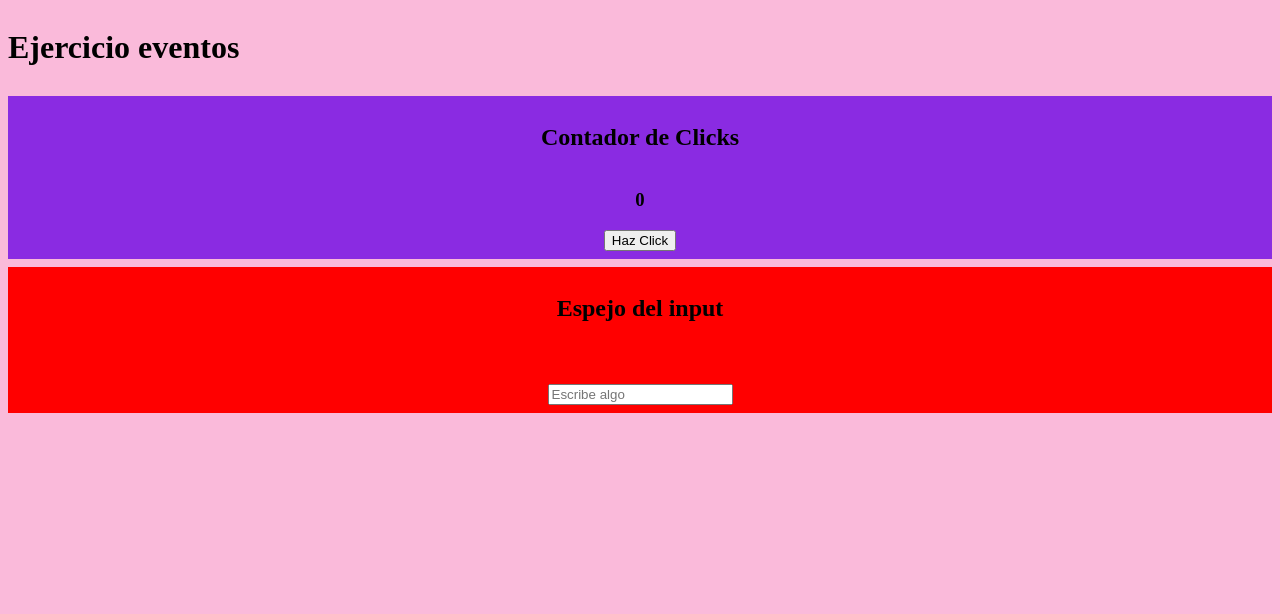
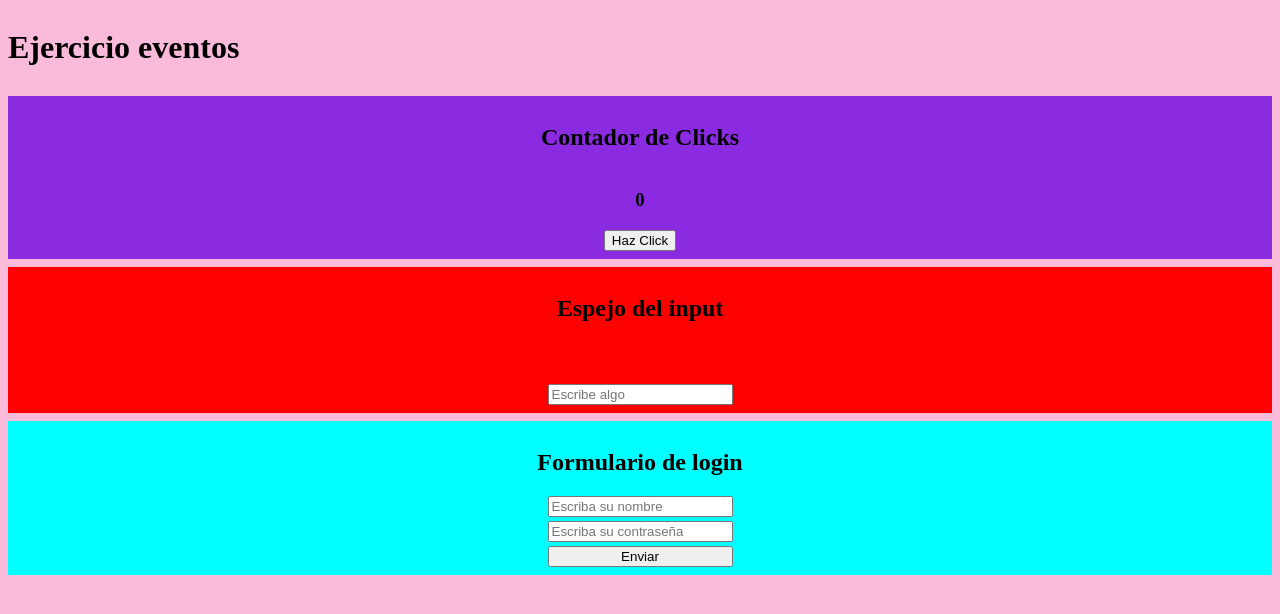
Before and after one commit to javier-ibanez-vizuete/react-events, a React (Vite) app: page / in a window 1280 px wide. Shown: the top 614 px of the page. Built offline with nearby package versions, Linux system fonts and the light colour scheme.

Commit message:
feat(app): add a form who displays temporally the input's values when user submit it

```diff
--- a/src/App.jsx
+++ b/src/App.jsx
@@ -1,4 +1,5 @@
 import { ClicksCounter } from "./components/ClicksCounter/ClicksCounter";
+import { Form } from "./components/Form/Form";
 import { InputMirror } from "./components/InputMirror/InputMirror";
 
 export const App = () => {
@@ -7,6 +8,7 @@ export const App = () => {
 			<h1>Ejercicio eventos</h1>
 			<ClicksCounter />
 			<InputMirror />
+			<Form />
 		</>
 	);
 };
--- /dev/null
+++ b/src/components/Form/Form.css
@@ -0,0 +1,37 @@
+.form-container {
+	background-color: aqua;
+}
+
+.form-container form {
+	display: flex;
+	flex-direction: column;
+	gap: 4px;
+}
+
+.data-form-container {
+	display: flex;
+	flex-direction: column;
+	justify-content: center;
+	align-items: center;
+
+	position: absolute;
+	top: 0;
+	right: 0;
+	bottom: 0;
+	left: 0;
+	background-color: antiquewhite;
+}
+
+.data-container {
+	display: flex;
+	align-items: center;
+	gap: 8px;
+}
+
+.data-container h3::after {
+	content: ":";
+}
+
+.data-container p {
+	font-weight: 200;
+}
--- /dev/null
+++ b/src/components/Form/Form.jsx
@@ -0,0 +1,110 @@
+import { useState } from "react";
+import "./Form.css";
+
+export const Form = () => {
+	const initialData = { user: "", password: "" };
+	const [data, setData] = useState(initialData);
+	const [view, setView] = useState(false);
+	const onSubmitForm = (event) => {
+		event.preventDefault();
+		if (data.user === "" || data.password === "") return;
+		setView(!view);
+		setTimeout(() => {
+			setView(false);
+			setData(initialData);
+		}, 2000);
+	};
+
+	const onChangeInput = (event) => {
+		const { name, value } = event.target;
+		setData((prev) => ({ ...prev, [name]: value.trim() }));
+	};
+
+	return (
+		<div className="form-container">
+			<h2>Formulario de login</h2>
+			<form action="#" method="get" onSubmit={onSubmitForm}>
+				<input
+					type="text"
+					name="user"
+					value={data.user}
+					placeholder="Escriba su nombre"
+					id="input-user-name"
+					onChange={onChangeInput}
+				/>
+				<input
+					type="password"
+					name="password"
+					value={data.password}
+					placeholder="Escriba su contraseña"
+					id="input-user-pass"
+					onChange={onChangeInput}
+				/>
+				<button>Enviar</button>
+				{view && (
+					<div className="data-form-container">
+						<h2>DATOS</h2>
+						{Object.entries(data).map(([data, value]) => {
+							console.log(data);
+							console.log(value);
+							return (
+								<div className="data-container" key={data}>
+									<h3>{data}</h3>
+									<p>{value}</p>
+								</div>
+							);
+						})}
+					</div>
+				)}
+			</form>
+		</div>
+	);
+};
+
+// ESTA FORMA ES CON UN ARRAY (Pero no puedo identificar que dato pertenece a cada campo)
+
+// export const Form = () => {
+// 	const [data, setData] = useState([]);
+// 	const [view, setView] = useState(false);
+// 	const onSubmitForm = (event) => {
+// 		event.preventDefault();
+// 		setData([]);
+// 		setView(!view);
+// 		const childrens = Array.from(event.target.elements);
+// 		const inputs = childrens.filter((children) => children.tagName === "INPUT");
+// 		const values = inputs.map((input) => input.value.trim()).filter((value) => value !== "");
+
+// 		if (values.length === 0) return;
+
+// 		setData((data) => [...data, ...values]);
+// 		inputs.forEach((input) => (input.value = ""));
+
+// 		setTimeout(() => {
+// 			setView(false);
+// 		}, 2000);
+// 	};
+
+// 	return (
+// 		<div className="form-container">
+// 			<h2>Formulario de login</h2>
+// 			<form action="#" method="get" onSubmit={onSubmitForm}>
+// 				<input type="text" name="input-user-name" placeholder="Escriba su nombre" id="input-user-name" />
+// 				<input
+// 					type="password"
+// 					name="input-user-pass"
+// 					placeholder="Escriba su contraseña"
+// 					id="input-user-pass"
+// 				/>
+// 				<button>Enviar</button>
+// 				{data.length > 0 && view && (
+// 					<div className="data-form-container">
+// 						<h2>DATOS</h2>
+// 						{data.map((value, index) => (
+// 							<h4 key={index}>{value}</h4>
+// 						))}
+// 					</div>
+// 				)}
+// 			</form>
+// 		</div>
+// 	);
+// };
--- a/src/index.css
+++ b/src/index.css
@@ -1,5 +1,5 @@
 body {
-  background-color: #FABADA;
+	background-color: #fabada;
 }
 
 #root {
@@ -8,7 +8,7 @@ body {
 	gap: 0.5rem;
 }
 
-#root div {
+#root > div {
 	display: flex;
 	flex-direction: column;
 	align-items: center;
```
Lines whose indentation alone changed are shown as unchanged.
